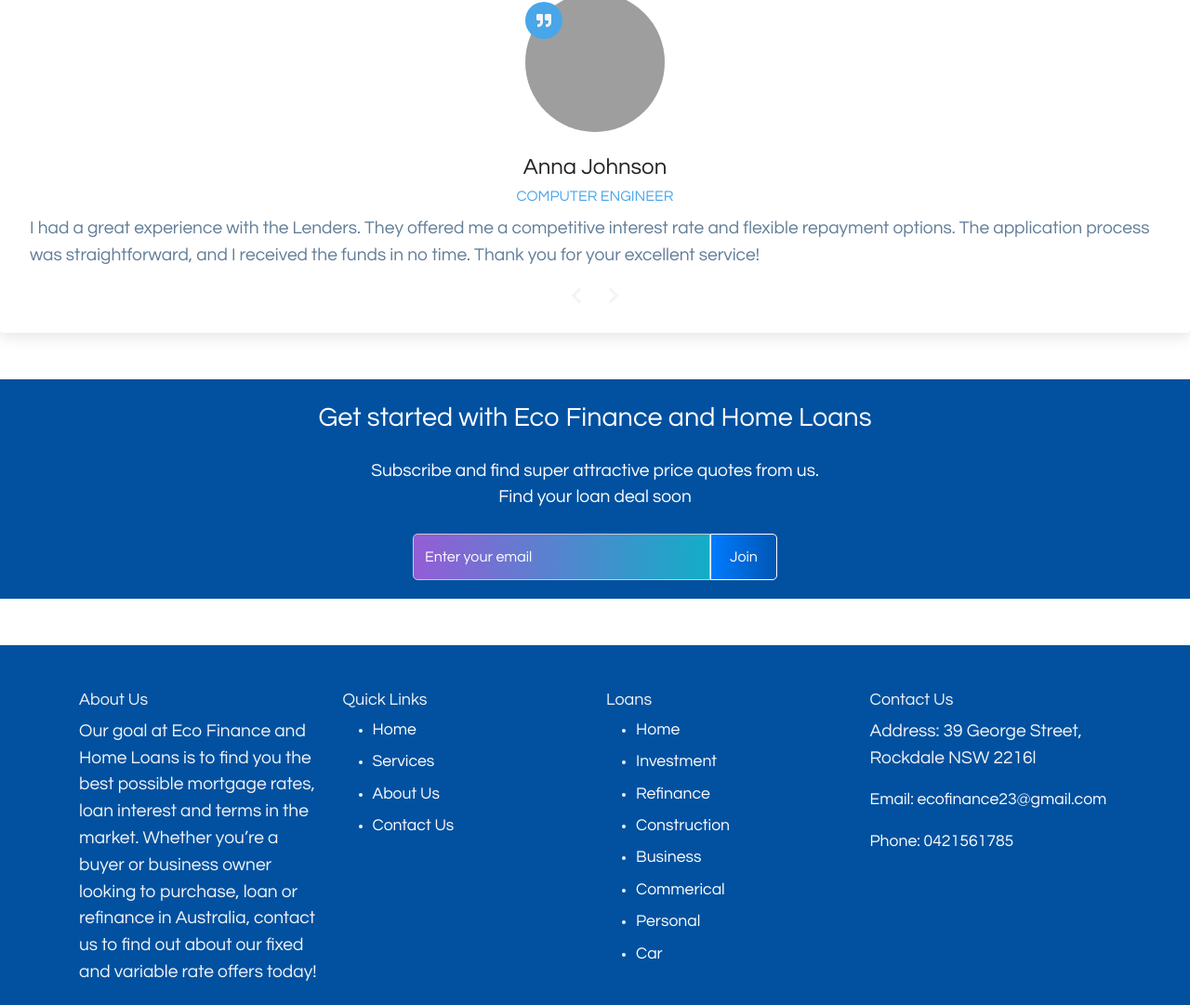
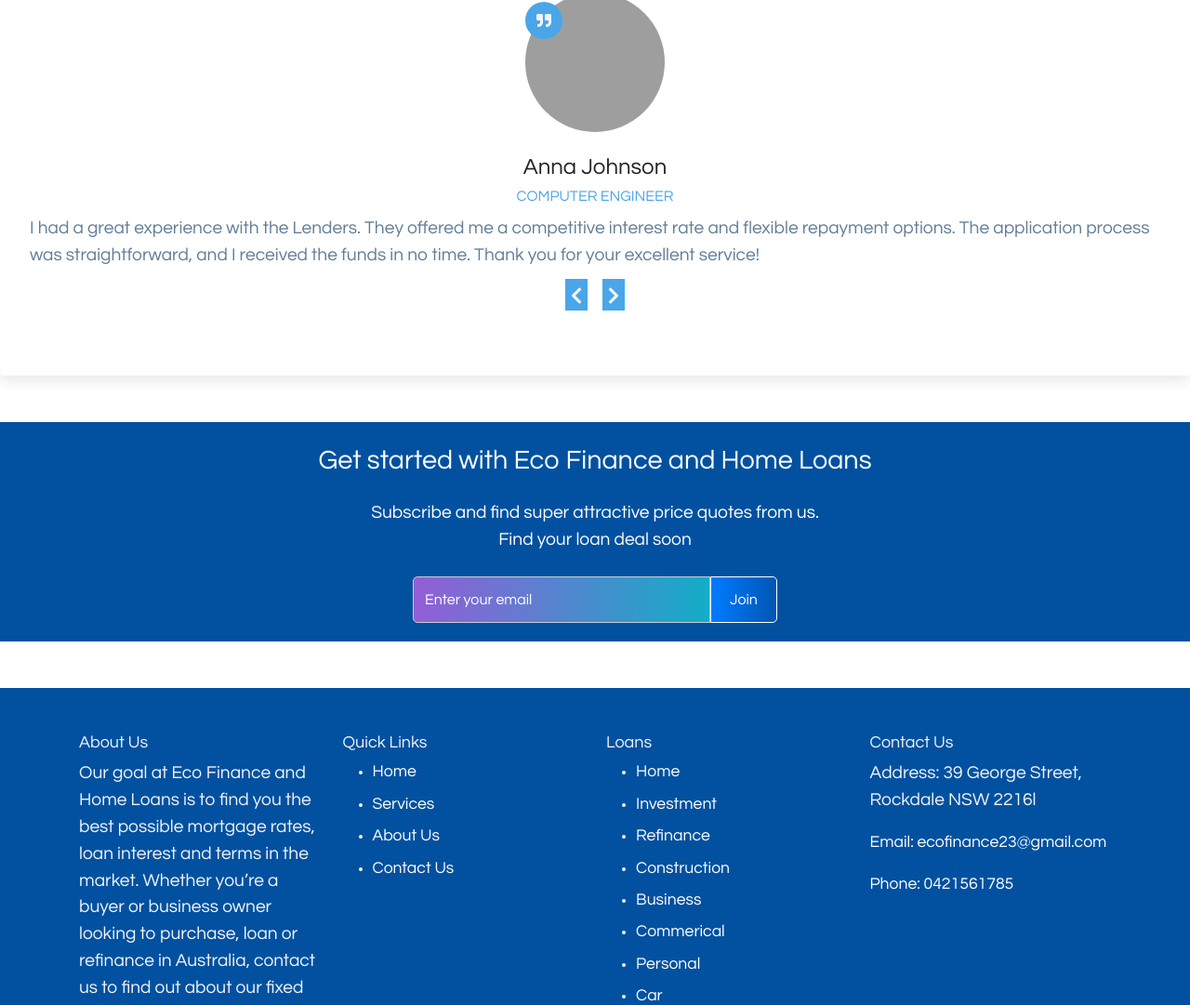
Before and after one commit to manutdmohit/eco-finance, a Next.js app: page / in a window 1280 px wide. Shown: the part 2840-3921 px from the top of the page at 93% size. Built offline with nearby package versions, Linux system fonts and the light colour scheme; grey boxes are pictures that could not be loaded.

Commit message:
Update bg for prev next icons

```diff
--- a/app/components/Review/Review.css
+++ b/app/components/Review/Review.css
@@ -88,6 +88,7 @@ Reviews
   box-shadow: var(--light-shadow);
   transition: var(--transition);
   text-align: center;
+  height: 500px;
 }
 .review:hover {
   box-shadow: var(--dark-shadow);
@@ -150,6 +151,8 @@ Reviews
   margin: 0 0.5rem;
   transition: var(--transition);
   cursor: pointer;
+  background-color: var(--clr-primary-5);
+  border-radius: 1px solid red !important;
 }
 .prev-btn:hover,
 .next-btn:hover {
```
